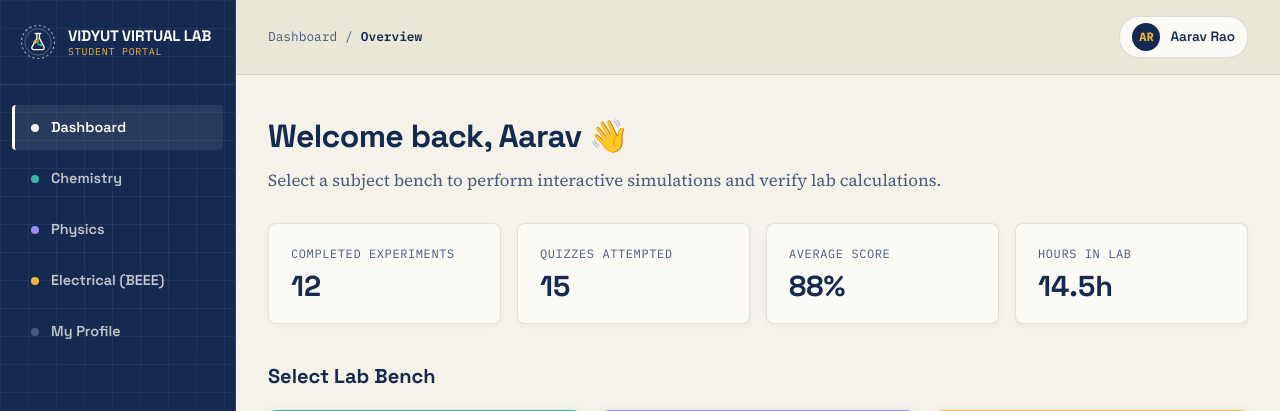
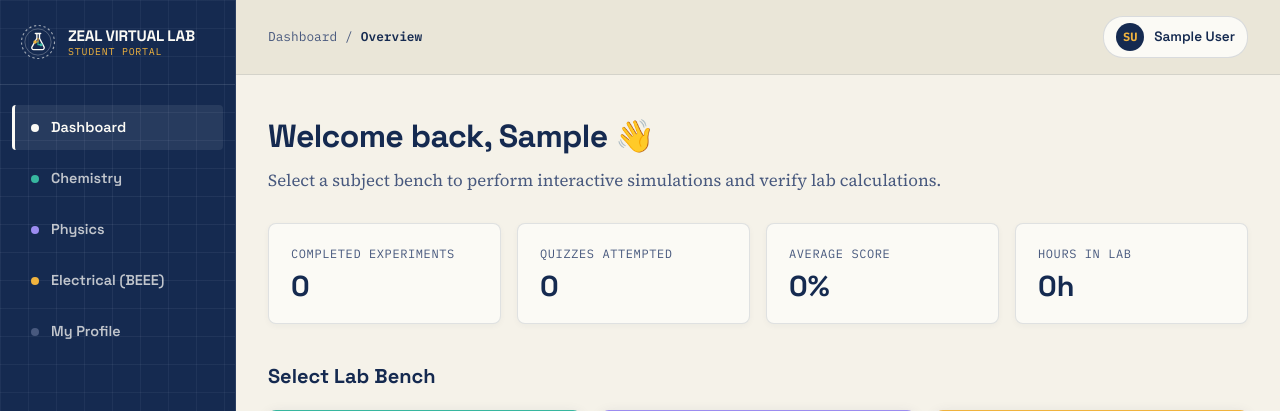
Before and after one commit to ShrutikaSS/Virtual-Lab-System, a PHP site: page /student/dashboard.php in a window 1280 px wide. Shown: the top 411 px of the page. Run offline with PHP 8.4, Linux system fonts and the light colour scheme; the visitor is signed in with stand-in values (Sample User, id 1); tables that the repository leaves empty or names only in its code hold one stand-in row (values such as "Sample post").

Commit message:
implement authentication backend and login interface with role-based dashboard redirection

```diff
--- a/ajax/auth/login.php
+++ b/ajax/auth/login.php
@@ -56,11 +56,13 @@ if (mysqli_num_rows($result) === 1) {
         exit();
 
     } else {
-        die("Invalid password.");
+        header("Location: ../../login.php?error=invalid_password");
+  exit();
     }
 
 } else {
-    die("Invalid username or role.");
+    header("Location: ../../login.php?error=invalid_credentials");
+exit();
 }
 
 ?>
--- a/assets/js/dashboard/dashboard.js
+++ b/assets/js/dashboard/dashboard.js
@@ -1,3 +1,5 @@
+
+
 /* ============================================================
    ZealVirtual Science Lab — Student Dashboard Script
    Architecture: assets/js/dashboard/dashboard.js
@@ -9,23 +11,30 @@
   // Complete Sample Data Model for Student & Subjects
   const appData = {
     student: {
-      name: 'Aarav Rao',
-      firstName: 'Aarav',
-      initials: 'AR',
-      roll: '21AI045',
-      program: 'B.Tech Computer Science & Artificial Intelligence',
-      semester: 'Semester 4',
-      batch: '2021–2025',
-      email: 'aarav.rao@institute.edu',
-      phone: '+91 98765 43210',
-      mentor: 'Dr. S. K. Raman',
+      name: window.loggedInStudent.full_name,
+      firstName: window.loggedInStudent.full_name.split(' ')[0],
+      initials: window.loggedInStudent.full_name
+        .split(' ')
+        .map(name => name[0])
+        .join('')
+        .toUpperCase(),
+
+      roll: window.loggedInStudent.roll_no,
+      program: window.loggedInStudent.academic_program,
+      semester: window.loggedInStudent.semester,
+      batch: window.loggedInStudent.batch,
+      email: window.loggedInStudent.email,
+      phone: window.loggedInStudent.phone,
+      mentor: window.loggedInStudent.faculty_mentor,
+
       stats: {
-        completedCount: 12,
-        quizzesAttempted: 15,
-        avgScore: 88,
-        hoursLogged: 14.5
+        completedCount: 0,
+        quizzesAttempted: 0,
+        avgScore: 0,
+        hoursLogged: 0
       },
-      badges: ['Titration Master', 'Circuit Wizard', 'Precision Analyst', 'Top Scorer']
+
+      badges: []
     },
     subjects: {
       chem: {
@@ -499,6 +508,13 @@
       }
     }
   };
+  const headerInitials = document.getElementById('headerInitials');
+  const headerName = document.getElementById('headerName');
+
+  if (headerInitials && headerName) {
+    headerInitials.textContent = appData.student.initials;
+    headerName.textContent = appData.student.name;
+  }
 
   // State Engine
   const state = {
@@ -714,8 +730,8 @@
               <div class="subject-icon">
                 <svg width="24" height="24" viewBox="0 0 24 24" fill="none" stroke="currentColor" stroke-width="2">
                   ${sub.id === 'chem' ? '<path d="M9 2v6l-5 8a2 2 0 0 0 2 3h12a2 2 0 0 0 2-3l-5-8V2"/><path d="M7 2h10"/>' :
-                    sub.id === 'phy' ? '<circle cx="12" cy="12" r="9"/><path d="M12 3v18M3 12h18"/>' :
-                    '<path d="M13 2L3 14h9l-1 8 10-12h-9l1-8z"/>'}
+        sub.id === 'phy' ? '<circle cx="12" cy="12" r="9"/><path d="M12 3v18M3 12h18"/>' :
+          '<path d="M13 2L3 14h9l-1 8 10-12h-9l1-8z"/>'}
                 </svg>
               </div>
               <h3 class="subject-name">${sub.name}</h3>
--- a/student/dashboard.php
+++ b/student/dashboard.php
@@ -1,10 +1,40 @@
+<?php
+
+session_start();
+
+if (!isset($_SESSION['user_id'])) {
+    header("Location: ../login.php");
+    exit();
+}
+
+require_once "../include/dbConfig.php";
+
+$user_id = $_SESSION['user_id'];
+
+$sql = "SELECT * FROM users WHERE id = ?";
+
+$stmt = mysqli_prepare($conn, $sql);
+
+mysqli_stmt_bind_param($stmt, "i", $user_id);
+
+mysqli_stmt_execute($stmt);
+
+$result = mysqli_stmt_get_result($stmt);
+
+$student = mysqli_fetch_assoc($result);
+
+if (!$student) {
+    die("Student not found.");
+}
+
+?>
 <!DOCTYPE html>
 <html lang="en">
 <head>
   <meta charset="UTF-8">
   <meta name="viewport" content="width=device-width, initial-scale=1.0">
   <meta name="description" content="ZealVirtual Science Lab — Interactive Student Dashboard for Chemistry, Physics, and Electrical virtual lab experiments.">
-  <title>Vidyut Virtual Lab — Student Dashboard</title>
+  <title>Zeal Virtual Lab — Student Dashboard</title>
 
   <!-- Google Fonts matching landing & auth pages -->
   <link rel="preconnect" href="https://fonts.googleapis.com">
@@ -35,7 +65,7 @@
           </svg>
         </div>
         <div class="logo-text">
-          <span class="logo-name">Vidyut Virtual Lab</span>
+          <span class="logo-name">Zeal Virtual Lab</span>
           <span class="logo-sub">Student Portal</span>
         </div>
       </a>
@@ -80,9 +110,9 @@
       </nav>
 
       <div class="profile-chip" id="profileChip" role="button" tabIndex="0" aria-label="Open student profile">
-        <div class="avatar-initials">AR</div>
-        <span class="profile-chip-name">Aarav Rao</span>
-      </div>
+    <div class="avatar-initials" id="headerInitials"></div>
+    <span class="profile-chip-name" id="headerName"></span>
+</div>
     </header>
 
     <!-- Dynamic View Containers -->
@@ -106,6 +136,10 @@
 
 </div>
 
+<script>
+    window.loggedInStudent = <?php echo json_encode($student); ?>;
+</script>
+
 <!-- Client-side Dashboard Application Script -->
 <script src="../assets/js/dashboard/dashboard.js"></script>
 
```
Also changed, not shown: assets/css/auth/login.css (+39 -6 lines), login.php (+12 -0 lines).
